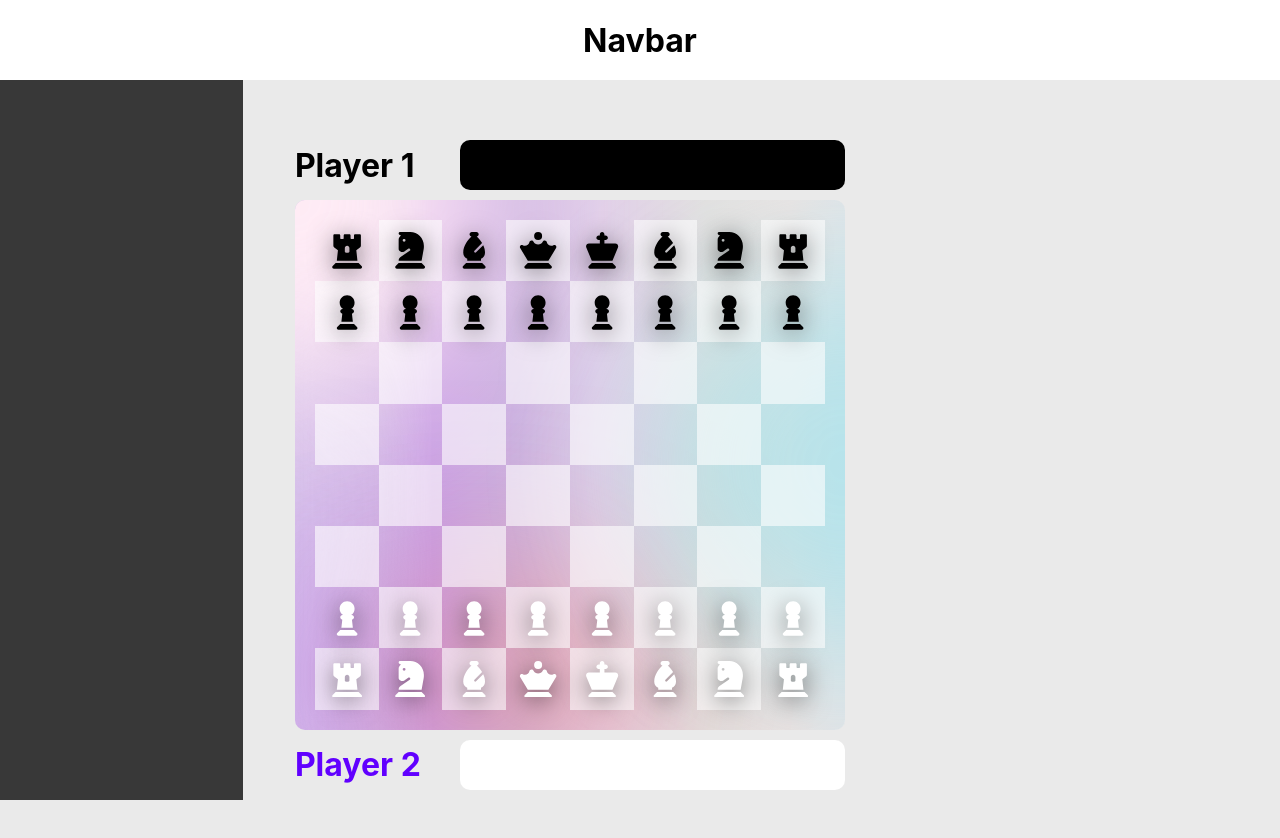
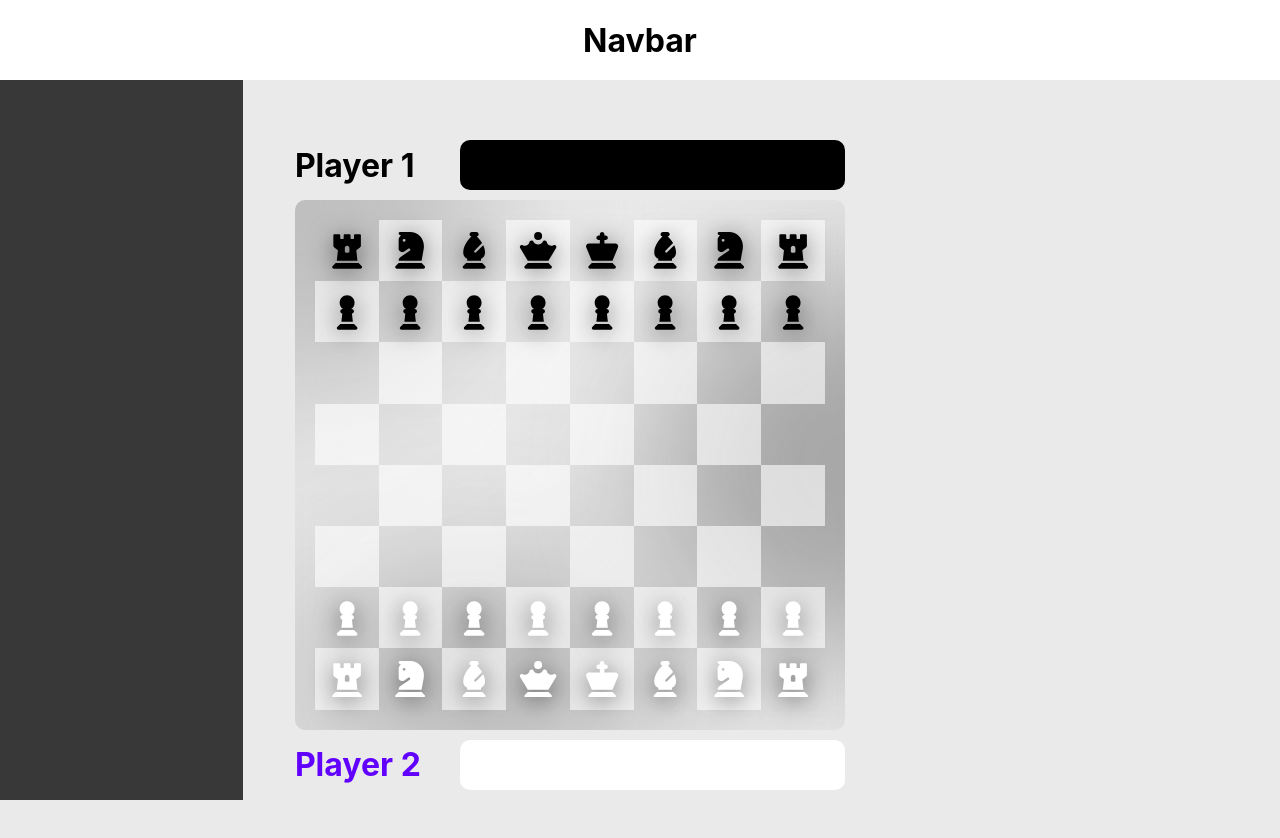
Before and after one commit to christopher-alba/react-chess, a React (Vite) app: page / in a window 1280 px wide. Shown: the top 838 px of the page. Built offline with nearby package versions, Linux system fonts and the light colour scheme.

Commit message:
adjust colors

```diff
--- a/src/components/ChessBoard.tsx
+++ b/src/components/ChessBoard.tsx
@@ -451,16 +451,16 @@ const TilesWrapper = styled("div")`
   width: 100%;
   height: 100%;
   overflow: hidden;
-  background: linear-gradient(
+  background: radial-gradient(
     -90deg,
     #e3e5e8 0%,
     #ebe4e3 10%,
     #e4e1e0 25%,
-    #e1cee9 45%,
-    #ccb2e1 60%,
-    #caa2e5 75%,
-    #b782e27f 85%,
-    #9339e83b 100%
+    #ececec 45%,
+    #dadada 60%,
+    #b8b8b8 75%,
+    #1414147e 85%,
+    #0000003a 100%
   );
   backdrop-filter: blur(8px);
   padding: 20px;
@@ -490,13 +490,13 @@ const TilesWrapper = styled("div")`
   }
 
   &::before {
-    background: #ffecf5;
+    background: #bebebe;
     top: -195px;
     left: -195px;
   }
 
   &::after {
-    background: #86e1ef78;
+    background: #5c5c5c78;
     right: -195px;
     top: 50%;
     transform: translateY(-50%);
@@ -521,18 +521,18 @@ const TilesWrapper = styled("div")`
   & > .circles {
     width: 230px;
     height: 230px;
-    background: #ffc28560;
+    background: #8d8d8d5f;
     bottom: -60px;
     left: 75px;
   }
 
   & > .circles::before {
-    background: #8800ff89;
+    background: #30303088;
     left: -40%;
   }
 
   & > .circles::after {
-    background: #ff000063;
+    background: #00000062;
     right: -20%;
   }
 `;
```
